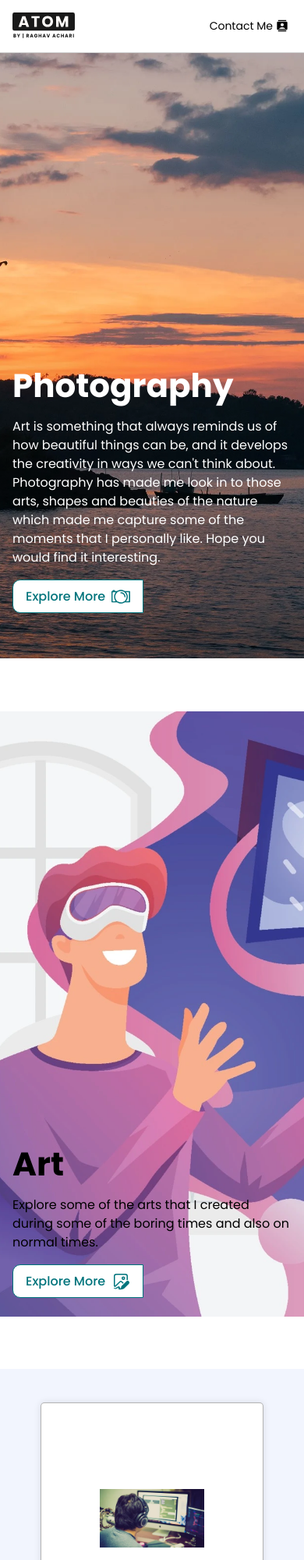
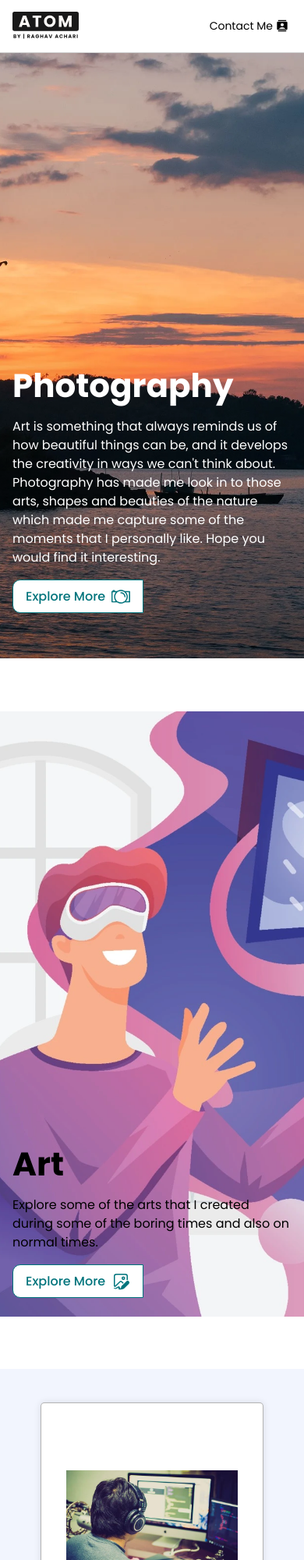
Before and after one commit to RaghavendraAchari/atom-react, a React (Create React App) app: page / in a window 390 px wide. Shown: the top 2000 px of the page at 78% size. Built offline with nearby package versions, Linux system fonts and the light colour scheme; a web font is replaced by a local one.

Commit message:
minor changes

```diff
--- a/src/components/AboutMe/AboutMe.scss
+++ b/src/components/AboutMe/AboutMe.scss
@@ -45,7 +45,7 @@
     border-radius: 5px;
 }
 .aboutMe .wrapper .photo-container .photo{
-    width: 50%;
+    width: 75%;
     height: 50%;
     padding: 4px;
     // box-shadow: 0 2px 4px rgba(102, 102, 102, 0.192);
@@ -128,7 +128,7 @@
         top: 0;
     }
     .aboutMe .wrapper .photo-container .photo{
-        width: 50%;
+        width: 80%;
         height: 50%;
     }
 
--- a/src/components/NavBar/NavBar.scss
+++ b/src/components/NavBar/NavBar.scss
@@ -81,7 +81,7 @@ nav a{
     .brandwrapper {
         #brandname{
             img{
-                width: 80px;
+                width: 85px;
             }
 
         }
```
